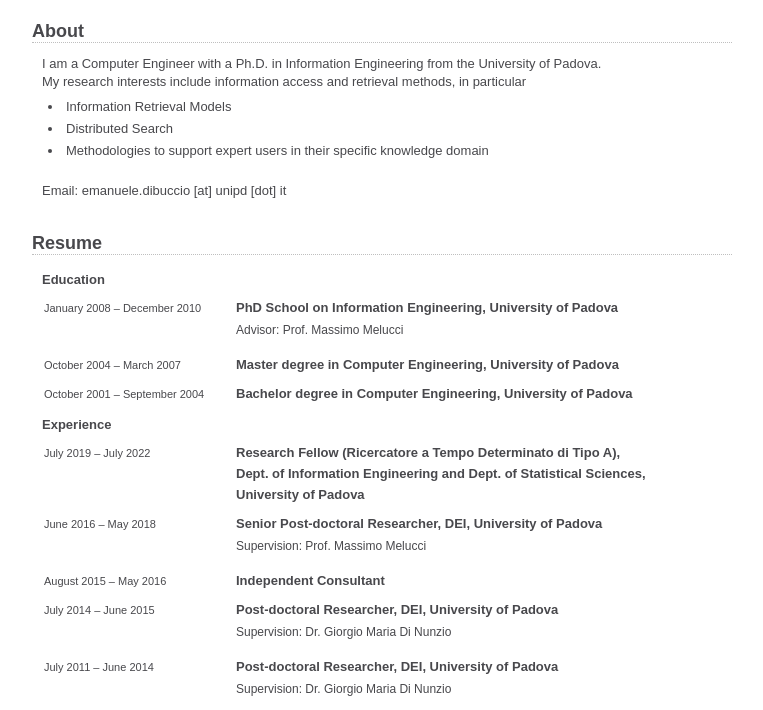
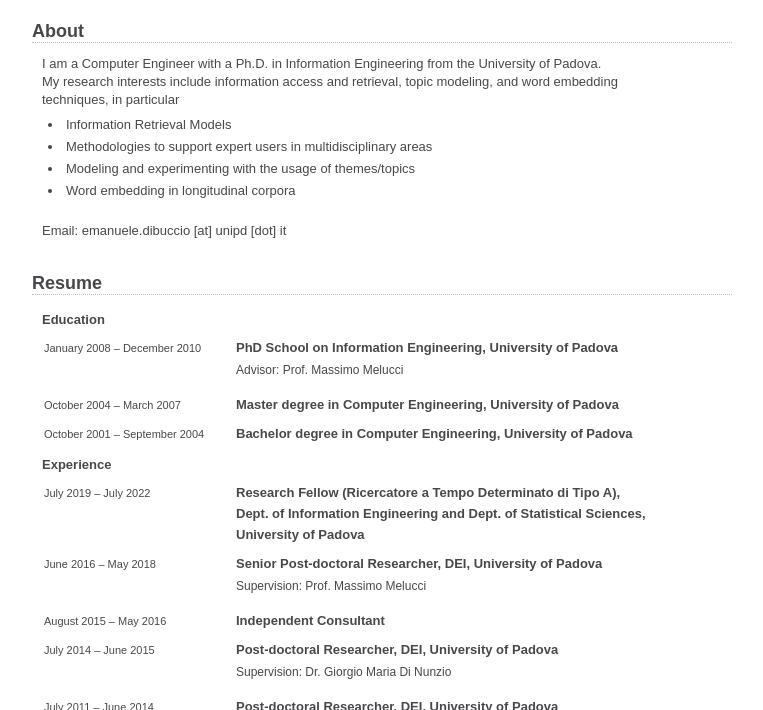
Before and after one commit to dibuccio/dibuccio.github.io, a plain HTML site: page index.html in a window 1280 px wide. Shown: the part 76-786 px from the top of the page, without its empty margins (258-1021 px from the left). Drawn offline with Linux system fonts and the light colour scheme.

Commit message:
Update research interests

```diff
--- a/index.html
+++ b/index.html
@@ -35,12 +35,13 @@
         <div id="about-info">
           <p>
             I am a Computer Engineer with a Ph.D. in Information Engineering from the University of Padova. <br />
-            My research interests include information access and retrieval methods, in particular
+            My research interests include information access and retrieval, topic modeling, and word embedding techniques, in particular
           </p>
           <ul class="research-interests">
             <li>Information Retrieval Models</li>
-            <li>Distributed Search</li>
-            <li>Methodologies to support expert users in their specific knowledge domain</li>
+            <li>Methodologies to support expert users in multidisciplinary areas</li>
+            <li>Modeling and experimenting with the usage of themes/topics</li>
+            <li>Word embedding in longitudinal corpora</li>
           </ul>
           <br />
           <p>
```
